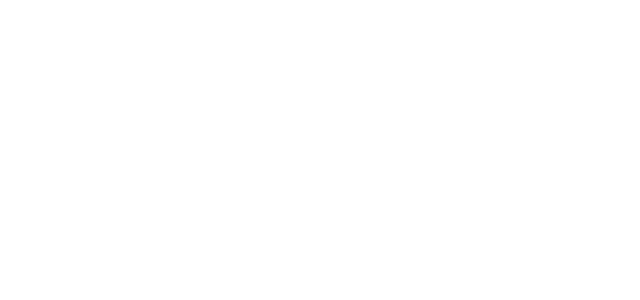
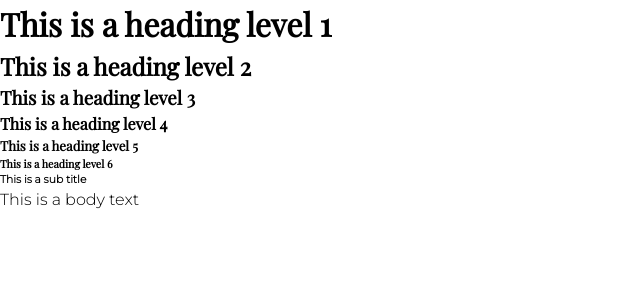
Before and after one commit to davidandhelen/dnh-frontend, a React (Create React App) app: page /kit-gallery in a window 1280 px wide. Shown: the top 300 px of the page, without its empty margins (0-640 px from the left). Built offline with nearby package versions, Linux system fonts and the light colour scheme.

Commit message:
create basic typography kit to render with default font

```diff
--- a/package.json
+++ b/package.json
@@ -3,6 +3,7 @@
   "version": "0.1.0",
   "private": true,
   "dependencies": {
+    "classnames": "^2.2.6",
     "eslint-plugin-import": "^2.18.0",
     "eslint-plugin-prettier": "^3.1.1",
     "flow-bin": "^0.102.0",
@@ -22,6 +23,7 @@
     "stylelint-scss": "^3.9.1"
   },
   "devDependencies": {
+    "eslint-plugin-flowtype": "^4.3.0",
     "eslint-plugin-react": "^6.4.1"
   },
   "scripts": {
--- a/src/App.js
+++ b/src/App.js
@@ -2,12 +2,14 @@
 import { Route, Switch } from "react-router-dom";
 
 import Splash from "./components/Splash/Splash";
+import Gallery from "./components/Kit/Gallery";
 
 class App extends Component {
   render() {
     return (
       <Switch>
         <Route component={Splash} exact={true} path="/" />
+        <Route component={Gallery} path="/kit-gallery" />
       </Switch>
     );
   }
--- /dev/null
+++ b/src/components/Kit/Gallery.jsx
@@ -0,0 +1,29 @@
+// @flow
+import React from "react";
+import {
+  Heading1,
+  Heading2,
+  Heading3,
+  Heading4,
+  Heading5,
+  Heading6,
+  SubTitle,
+  BodyText
+} from "../../kit/typography";
+
+const Gallery = () => {
+  return (
+    <div>
+      <Heading1>This is a heading level 1</Heading1>
+      <Heading2>This is a heading level 2</Heading2>
+      <Heading3>This is a heading level 3</Heading3>
+      <Heading4>This is a heading level 4</Heading4>
+      <Heading5>This is a heading level 5</Heading5>
+      <Heading6>This is a heading level 6</Heading6>
+      <SubTitle>This is a sub title</SubTitle>
+      <BodyText>This is a body text</BodyText>
+    </div>
+  );
+};
+
+export default Gallery;
--- /dev/null
+++ b/src/kit/typography.jsx
@@ -0,0 +1,51 @@
+// @flow
+import React from "react";
+import type { Node } from "react";
+import classNames from "classnames";
+
+import css from "./typography.module.scss";
+
+type TypographyProps = {
+  classes: string,
+  children: Node
+};
+
+export const Heading1 = ({ classes, children }: TypographyProps) => {
+  const className = classNames(css.h1, classes);
+  return <h1 className={className}>{children}</h1>;
+};
+
+export const Heading2 = ({ classes, children }: TypographyProps) => {
+  const className = classNames(css.h2, classes);
+  return <h2 className={className}>{children}</h2>;
+};
+
+export const Heading3 = ({ classes, children }: TypographyProps) => {
+  const className = classNames(css.h3, classes);
+  return <h3 className={className}>{children}</h3>;
+};
+
+export const Heading4 = ({ classes, children }: TypographyProps) => {
+  const className = classNames(css.h4, classes);
+  return <h4 className={className}>{children}</h4>;
+};
+
+export const Heading5 = ({ classes, children }: TypographyProps) => {
+  const className = classNames(css.h5, classes);
+  return <h5 className={className}>{children}</h5>;
+};
+
+export const Heading6 = ({ classes, children }: TypographyProps) => {
+  const className = classNames(css.h6, classes);
+  return <h6 className={className}>{children}</h6>;
+};
+
+export const SubTitle = ({ classes, children }: TypographyProps) => {
+  const className = classNames(css.subTitle, classes);
+  return <h6 className={className}>{children}</h6>;
+};
+
+export const BodyText = ({ classes, children }: TypographyProps) => {
+  const className = classNames(css.p, classes);
+  return <p className={className}>{children}</p>;
+};
--- /dev/null
+++ b/src/kit/typography.module.scss
@@ -0,0 +1,17 @@
+@import "../style/constants";
+
+.h1,
+.h2,
+.h3,
+.h4,
+.h5,
+.h6 {
+  color: $color-black; // Temporary until primary colors
+  font-family: $font-serif;
+}
+
+.subTitle,
+.p {
+  color: $color-black; // Temporary until secondary colors
+  font-family: $font-sans-serif;
+}
--- a/src/style/reset.scss
+++ b/src/style/reset.scss
@@ -22,6 +22,8 @@
 h2,
 h3,
 h4,
+h5,
+h6,
 p,
 li,
 figure,
```
Also changed, not shown: .eslintrc.js, 1 other file (tests, documents, lock files or other folders).
